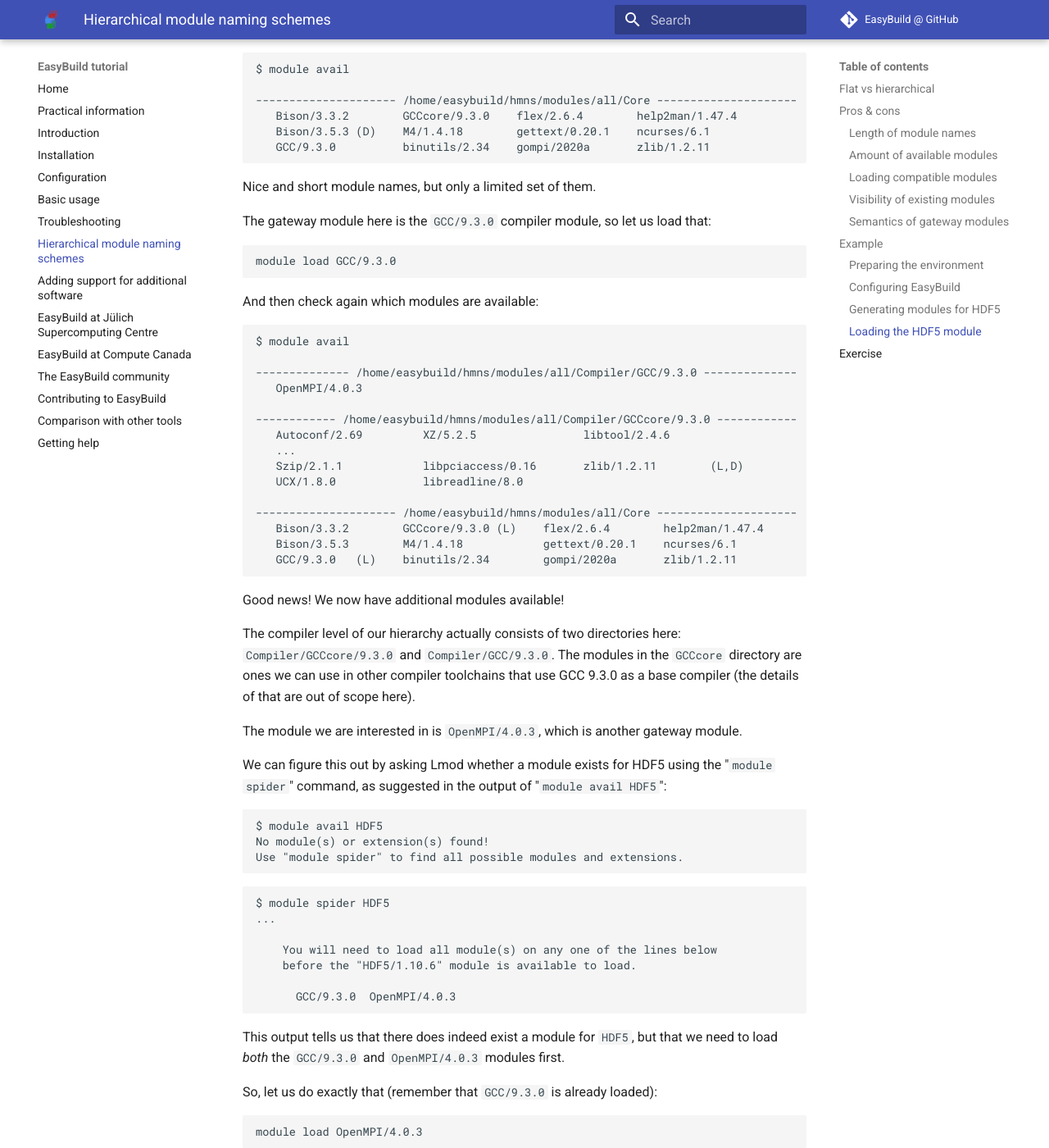
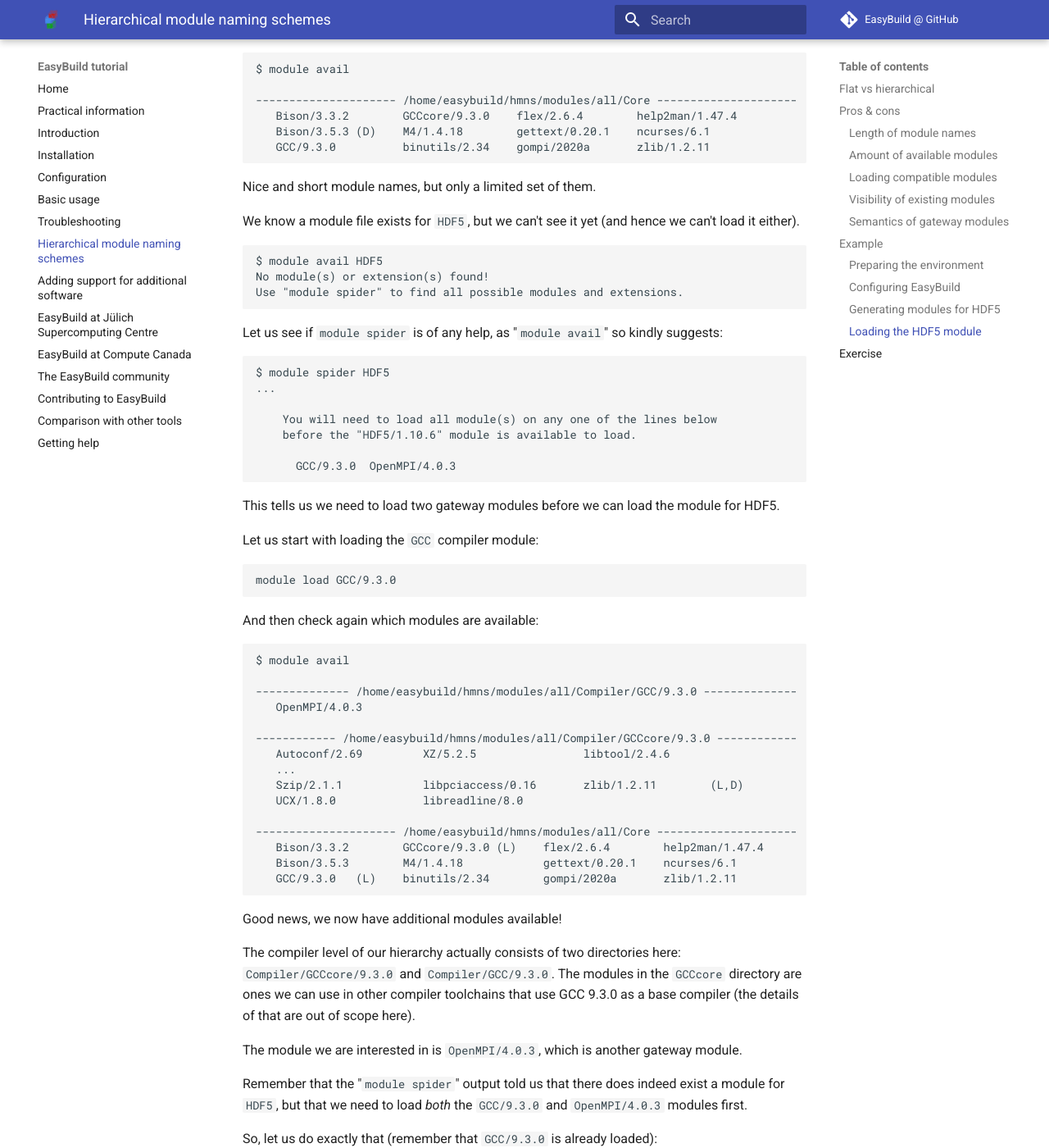
Before and after one commit to easybuilders/easybuild-tutorial, an MkDocs documentation site: the page built from docs/hmns/README.md, in a window 1280 px wide and 1400 px high, scrolled down 7178 px. Shown: the whole window at 82% size. Built offline with MkDocs 1.6.1 and Material for MkDocs 9.7.7, drawn with Linux system fonts in a browser that asks for light colours; some of the changed text lies outside the part shown.

Commit message:
promote 'module spider' a bit more (fixes #28)

````diff
--- a/docs/hmns/README.md
+++ b/docs/hmns/README.md
@@ -317,7 +317,31 @@ $ module avail
 
 Nice and short module names, but only a limited set of them.
 
-The gateway module here is the `GCC/9.3.0` compiler module, so let us load that:
+We know a module file exists for `HDF5`, but we can't see it yet (and hence
+we can't load it either).
+
+```
+$ module avail HDF5
+No module(s) or extension(s) found!
+Use "module spider" to find all possible modules and extensions.
+```
+
+Let us see if `module spider` is of any help, as "`module avail`" so kindly suggests:
+
+```
+$ module spider HDF5
+...
+
+    You will need to load all module(s) on any one of the lines below
+    before the "HDF5/1.10.6" module is available to load.
+
+      GCC/9.3.0  OpenMPI/4.0.3
+```
+
+This tells us we need to load two gateway modules before we can load the module
+for HDF5.
+
+Let us start with loading the `GCC` compiler module:
 
 ```
 module load GCC/9.3.0
@@ -343,7 +367,7 @@ $ module avail
    GCC/9.3.0   (L)    binutils/2.34        gompi/2020a       zlib/1.2.11
 ```
 
-Good news! We now have additional modules available!
+Good news, we now have additional modules available!
 
 The compiler level of our hierarchy actually consists of two directories here: `Compiler/GCCcore/9.3.0`
 and `Compiler/GCC/9.3.0`. The modules in the `GCCcore` directory are ones we can use in other compiler
@@ -351,26 +375,7 @@ toolchains that use GCC 9.3.0 as a base compiler (the details of that are out of
 
 The module we are interested in is `OpenMPI/4.0.3`, which is another gateway module.
 
-We can figure this out by asking Lmod whether a module exists for HDF5 using the "`module spider`" command,
-as suggested in the output of "`module avail HDF5`":
-
-```
-$ module avail HDF5
-No module(s) or extension(s) found!
-Use "module spider" to find all possible modules and extensions.
-```
-
-```
-$ module spider HDF5
-...
-
-    You will need to load all module(s) on any one of the lines below
-    before the "HDF5/1.10.6" module is available to load.
-
-      GCC/9.3.0  OpenMPI/4.0.3
-```
-
-This output tells us that there does indeed exist a module for `HDF5`, but that
+Remember that the "`module spider`" output told us that there does indeed exist a module for `HDF5`, but that
 we need to load *both* the `GCC/9.3.0` and `OpenMPI/4.0.3` modules first.
 
 So, let us do exactly that (remember that `GCC/9.3.0` is already loaded):
@@ -406,7 +411,17 @@ h5dump: Version 1.10.6
 ```
 
 If you now check which modules are loaded via "`module list`", you will notice that all module names
-and nice and short now, which is one of the advantages of using a hierarchical module tree.
+and nice and short now, which is one of the advantages of using a hierarchical module tree:
+
+```shell
+$ module list
+
+Currently Loaded Modules:
+  1) GCCcore/9.3.0   5) numactl/2.0.13      9) hwloc/2.2.0    13) HDF5/1.10.6
+  2) zlib/1.2.11     6) XZ/5.2.5           10) UCX/1.8.0
+  3) binutils/2.34   7) libxml2/2.9.10     11) OpenMPI/4.0.3
+  4) GCC/9.3.0       8) libpciaccess/0.16  12) Szip/2.1.1
+```
 
 ## Exercise
 
````
